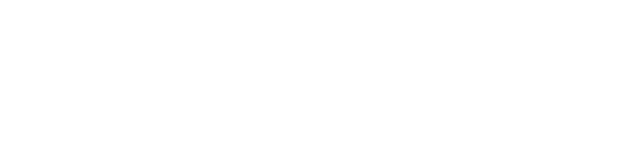
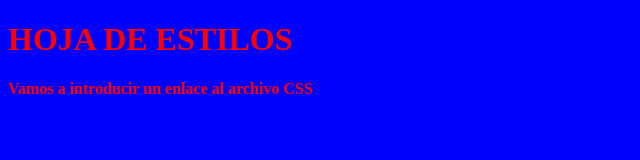
Before and after one commit to alexrp06/edifp, a plain HTML site: page index.html in a window 1280 px wide. Shown: the whole page, without its empty margins (0-640 px from the left). Drawn offline with Linux system fonts and the light colour scheme.

Commit message:
parrafo y tamaño de fuente

```diff
--- /dev/null
+++ b/css/estilos.css
@@ -0,0 +1,5 @@
+body{
+    background-color:#00ff;
+    font-weight: bold;
+    color: #f00;
+}
--- a/index.html
+++ b/index.html
@@ -3,8 +3,10 @@
     <head>
         <meta charset="UTF-8">
             <title>Proyecto de Git</title>
+            <link href="css/estilos.css" rel="stylesheet" type="text/css">
     </head>
         <body>
-
+            <h1>HOJA DE ESTILOS</h1>
+            <p>Vamos a introducir un enlace al archivo CSS</p>
         </body>
 </html>
```
Also changed, not shown: js/javascript.js (added).
